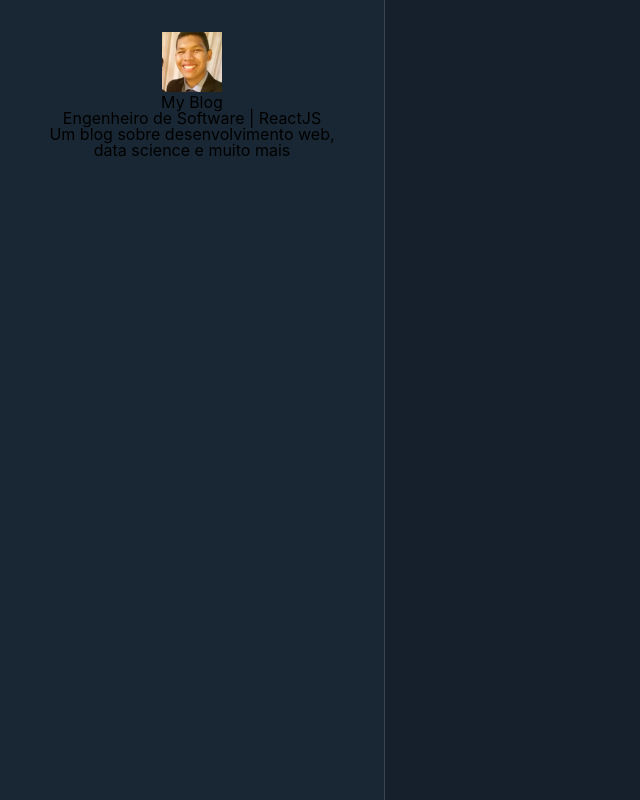
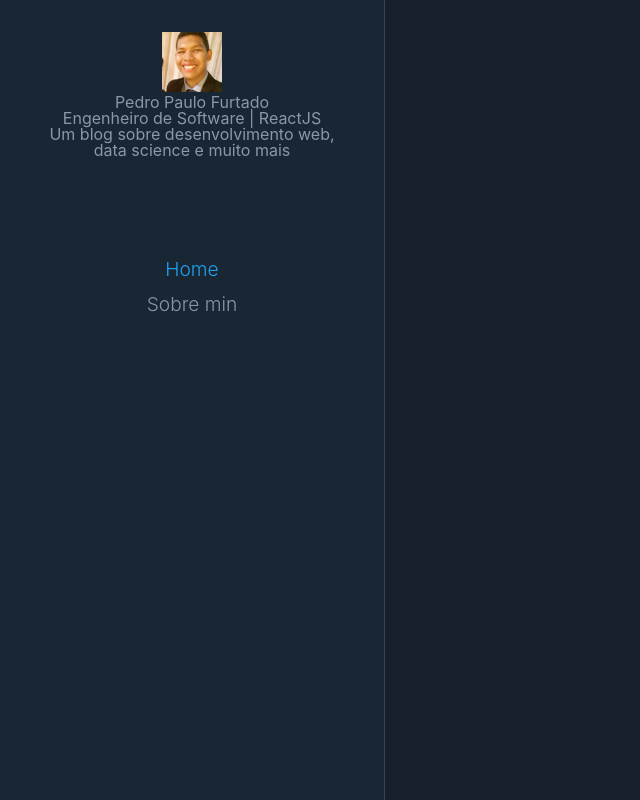
Before and after one commit to ppfurtado/my-blog, a Gatsby site: page / in a window 1280 px wide. Shown: the whole page, without its empty margins (0-640 px from the left). Built offline with nearby package versions, Linux system fonts and the light colour scheme; Gatsby itself is replaced by a stand-in of ours; some icons are missing.

Commit message:
MenuLinks done

```diff
--- a/src/components/Layout/index.js
+++ b/src/components/Layout/index.js
@@ -1,6 +1,5 @@
 import * as React from "react"
 import PropTypes from "prop-types"
-import Profile from "../Profile"
 
 import styled from "styled-components"
 import GlobalStyle from "../../styles/global"
--- /dev/null
+++ b/src/components/MenuLinks/content.js
@@ -0,0 +1,12 @@
+const links = [
+  {
+    label: "Home",
+    url: "/",
+  },
+  {
+    label: "Sobre min",
+    url: "/about/",
+  },
+]
+
+export default links
--- /dev/null
+++ b/src/components/MenuLinks/index.js
@@ -0,0 +1,23 @@
+import React from "react"
+import * as S from "./styled"
+import links from "./content"
+
+const MenuLinks = () => (
+  <S.MenuLinksWrapper>
+    <S.MenuLinksList>
+      {links.map((link) => (
+        <S.MenuLinksItem key={link.label}>
+          <S.MenuLinksLink
+            activeClassName="active"
+            to={link.url}
+            target="_blank"
+          >
+            {link.label}
+          </S.MenuLinksLink>
+        </S.MenuLinksItem>
+      ))}
+    </S.MenuLinksList>
+  </S.MenuLinksWrapper>
+)
+
+export default MenuLinks
--- /dev/null
+++ b/src/components/MenuLinks/styled.js
@@ -0,0 +1,24 @@
+import styled from "styled-components"
+import { Link } from "gatsby"
+
+export const MenuLinksWrapper = styled.nav``
+export const MenuLinksList = styled.ul`
+  font-size: 1.2rem;
+  font-weight: 300;
+`
+export const MenuLinksItem = styled.li`
+  padding: 0.5rem 0;
+
+  .active {
+    color: #1fa1f2;
+  }
+`
+export const MenuLinksLink = styled(Link)`
+  color: #8899a6;
+  text-decoration: none;
+  transition: color 0.5s;
+
+  &:hover {
+    color: #1fa1f2;
+  }
+`
--- a/src/components/Profile/index.js
+++ b/src/components/Profile/index.js
@@ -5,7 +5,7 @@ import Avatar from "../Avatar"
 const Profile = () => {
   const {
     site: {
-      siteMetadata: { title, position, description },
+      siteMetadata: { title, position, description, author },
     },
   } = useStaticQuery(graphql`
     query MySiteMetada {
@@ -23,7 +23,7 @@ const Profile = () => {
   return (
     <div className="Profile-wrapper">
       <Avatar />
-      <h1>{title}</h1>
+      <h1>{author}</h1>
       <h2>{position}</h2>
       <p>{description}</p>
     </div>
--- a/src/components/Sidebar/index.js
+++ b/src/components/Sidebar/index.js
@@ -1,4 +1,5 @@
 import React from "react"
+import MenuLinks from "../MenuLinks/"
 
 import Profile from "../Profile"
 import SocialLinks from "../SocialLinks"
@@ -9,6 +10,7 @@ const Sidebar = () => (
   <S.SidebarWrapper>
     <Profile />
     <SocialLinks />
+    <MenuLinks />
   </S.SidebarWrapper>
 )
 
--- a/src/styles/global.js
+++ b/src/styles/global.js
@@ -25,6 +25,7 @@ time, mark, audio, video {
 	font-size: 100%;
 	font: inherit;
 	vertical-align: baseline;
+	color: #8899a6;
 }
 /* HTML5 display-role reset for older browsers */
 article, aside, details, figcaption, figure,
```
